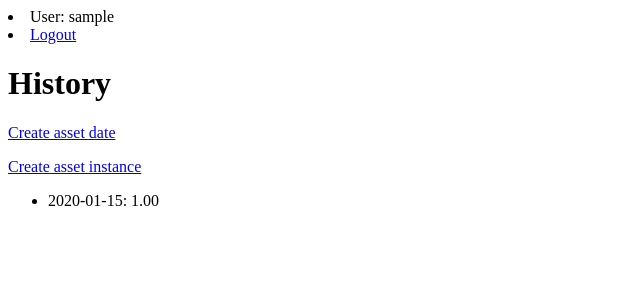
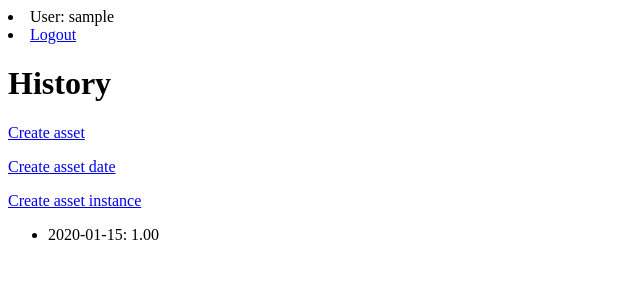
Before and after one commit to bebaek/assetloggersite, a Django app: page /assetlogger/ in a window 1280 px wide. Shown: the top 300 px of the page, without its empty margins (0-640 px from the left). Run offline with Django 3.2, Linux system fonts and the light colour scheme; a user stored in the database is signed in; tables that the repository leaves empty hold one stand-in row (values such as "Sample post").

Commit message:
Add asset create page

```diff
--- a/assetlogger/forms.py
+++ b/assetlogger/forms.py
@@ -1,6 +1,11 @@
 from django import forms
 
 from .models import Asset, AssetDate
+
+
+class CreateAssetForm(forms.Form):
+    asset_name = forms.CharField()
+    ext_url = forms.URLField(max_length=200)
 
 
 class CreateAssetInstanceForm(forms.Form):
--- a/assetlogger/templates/index.html
+++ b/assetlogger/templates/index.html
@@ -10,6 +10,7 @@
   {% endif %}
 
   <h1>History</h1>
+  <p><a href="{% url 'create_asset' %}">Create asset</a></p>
   <p><a href="{% url 'create_asset_date' %}">Create asset date</a></p>
   <p><a href="{% url 'create_asset_instance' %}">Create asset instance</a></p>
   {% if value_history %}
--- a/assetlogger/urls.py
+++ b/assetlogger/urls.py
@@ -4,6 +4,7 @@ from . import views
 
 urlpatterns = [
     path('', views.index, name='index'),
+    path('asset/create', views.create_asset, name='create_asset'),
     path('asset_instance/create', views.create_asset_instance,
          name='create_asset_instance'),
     path('asset_date/create', views.create_asset_date,
--- a/assetlogger/views.py
+++ b/assetlogger/views.py
@@ -3,7 +3,9 @@ from django.http import HttpResponseRedirect
 from django.shortcuts import render
 from django.urls import reverse
 
-from assetlogger.forms import CreateAssetDateForm, CreateAssetInstanceForm
+from assetlogger.forms import (
+    CreateAssetForm, CreateAssetDateForm, CreateAssetInstanceForm
+)
 from assetlogger.models import Asset, AssetDate, AssetInstance
 
 
@@ -23,6 +25,30 @@ def index(request):
 
 
 @login_required
+def create_asset(request):
+    # POST: process the form data
+    if request.method == 'POST':
+        form = CreateAssetForm(request.POST)
+
+        if form.is_valid():
+            asset = Asset(
+                asset_name=form.cleaned_data['asset_name'],
+                ext_url=form.cleaned_data['ext_url'],
+            )
+            asset.save()
+            return HttpResponseRedirect(reverse('index'))
+
+    # GET: create the default form
+    else:
+        form = CreateAssetForm()
+
+    context = {
+        'form': form,
+    }
+    return render(request, 'assetlogger/create_asset.html', context)
+
+
+@login_required
 def create_asset_instance(request):
     # POST: process the form data
     if request.method == 'POST':
@@ -36,8 +62,6 @@ def create_asset_instance(request):
                 value=form.cleaned_data['value'],
             )
             asset_instance.save()
-
-            # FIXME: Redirect to date view instead
             return HttpResponseRedirect(reverse('index'))
 
     # GET: create the default form
@@ -66,8 +90,6 @@ def create_asset_date(request):
                 date=form.cleaned_data['date'],
             )
             asset_date.save()
-
-            # FIXME: Redirect to date view instead
             return HttpResponseRedirect(reverse('index'))
 
     # GET: create the default form
```
Also changed, not shown: assetlogger/templates/assetlogger/create_asset.html (added, +13 -0 lines).
